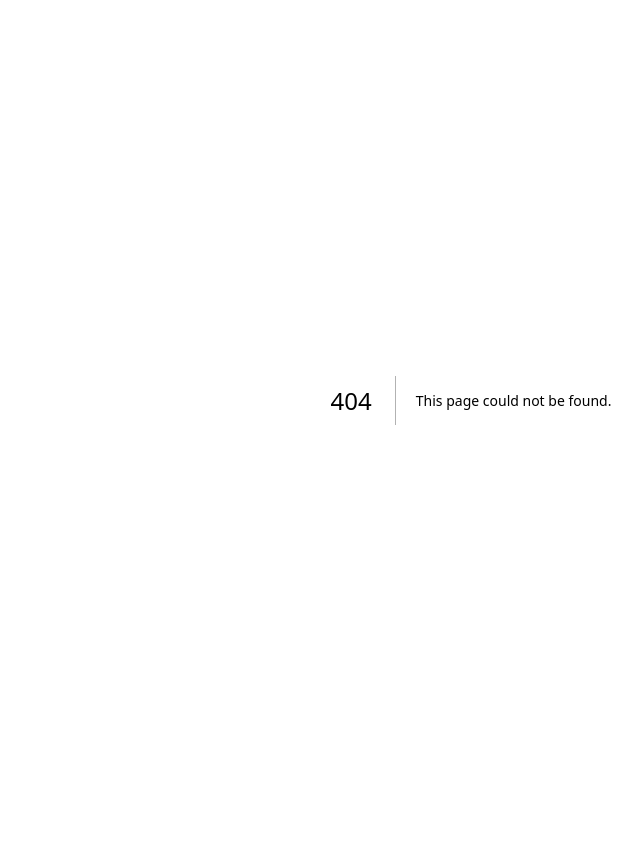
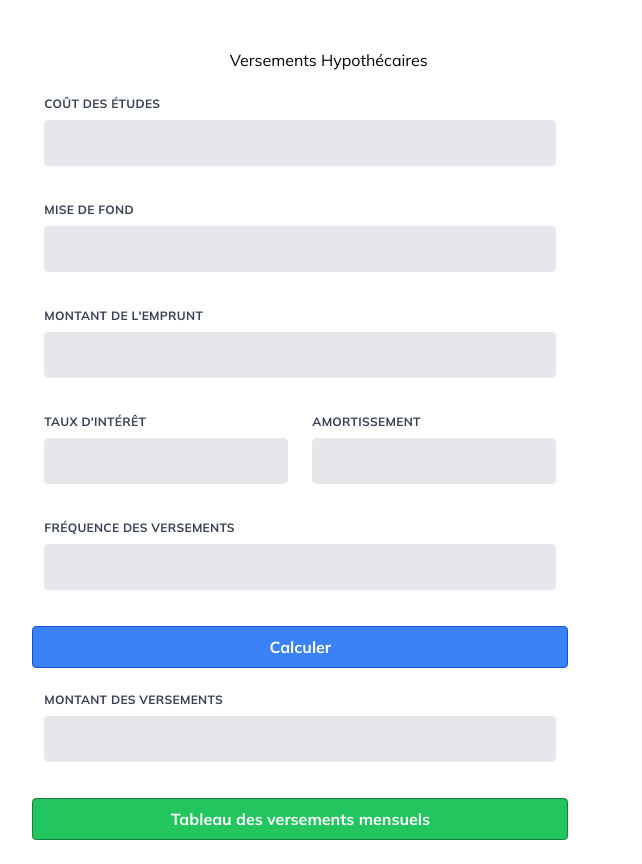
Before and after one commit to mattheri/academoney, a Next.js app: page /versementsHypothecaires in a window 1280 px wide. Before the commit this address had no page. Shown: the whole page, without its empty margins (169-811 px from the left). Before the commit the page ends 800 px from the top, so only its background shows below. Built offline with nearby package versions, Linux system fonts and the light colour scheme.

Commit message:
formulaire des versements hypothécaires

```diff
--- /dev/null
+++ b/app/versementsHypothecaires/page.tsx
@@ -0,0 +1,171 @@
+"use client"
+
+import { columnTransformDependencies } from 'mathjs';
+import React, { useState, FormEvent } from 'react';
+
+const VersementsHypothecairesPage = () => {
+  // Utilisation du hook useState pour gérer les états de email et password
+  const [cout, setCout] = useState('');
+  const [MiseFond, setMiseFond] = useState('');
+  const [Montant, setMontant] = useState('');
+  const [Taux, setTaux] = useState('');
+  const [Amortissement, setAmortissement] = useState('');
+  const [Frequence, setFrequence] = useState('');
+  const [MontantVersement, setMontantVersement] = useState('');
+  //const [password, setPassword] = useState('');
+
+  // Fonction pour gérer la soumission du formulaire
+  const handleSubmit = (e: FormEvent<HTMLFormElement>) => {
+    e.preventDefault();
+  };
+
+
+  return (
+    <div>
+      <div class="w-2/3 my-6 mx-auto">
+        <div>
+          <h2 class="w-2/3 py-6 text-center">Versements Hypothécaires</h2>
+        </div>
+
+
+
+
+
+        <form onSubmit={handleSubmit} class="w-full max-w-lg">
+
+
+        <div class="flex flex-wrap -mx-3 mb-6">
+            <div  class="w-full px-3">
+                    <label
+                    htmlFor="cout"
+                    class="block uppercase tracking-wide text-gray-700 text-xs font-bold mb-2" for="grid-password"
+                     >Coût des études</label>
+                    <input
+                    type="text"
+                    id="cout"
+                    value={cout}
+                    onChange={(e) => setCout(e.target.value)}
+                    required
+                    class="appearance-none block w-full bg-gray-200 text-gray-700 border border-gray-200 rounded py-3 px-4 mb-3 leading-tight focus:outline-none focus:bg-white focus:border-gray-500"
+                    />
+            </div>
+        </div>
+
+        <div class="flex flex-wrap -mx-3 mb-6">
+            <div  class="w-full px-3">
+                    <label
+                    htmlFor="MiseFond"
+                    class="block uppercase tracking-wide text-gray-700 text-xs font-bold mb-2"
+                     >Mise de fond</label>
+                    <input
+                    type="text"
+                    id="MiseFond"
+                    value={MiseFond}
+                    onChange={(e) => setMiseFond(e.target.value)}
+                    required
+                    class="appearance-none block w-full bg-gray-200 text-gray-700 border border-gray-200 rounded py-3 px-4 mb-3 leading-tight focus:outline-none focus:bg-white focus:border-gray-500"
+                    />
+            </div>
+        </div>
+
+
+        <div class="flex flex-wrap -mx-3 mb-6">
+            <div  class="w-full px-3">
+                    <label
+                    htmlFor="Montant"
+                    class="block uppercase tracking-wide text-gray-700 text-xs font-bold mb-2"
+                     >Montant de l'emprunt</label>
+                    <input
+                    type="text"
+                    id="Montant"
+                    value={Montant}
+                    onChange={(e) => setMontant(e.target.value)}
+                    class="appearance-none block w-full bg-gray-200 text-gray-700 border border-gray-200 rounded py-3 px-4 mb-3 leading-tight focus:outline-none focus:bg-white focus:border-gray-500"
+                    />
+            </div>
+        </div>
+
+        <div class="flex flex-wrap -mx-3 mb-6">
+            <div  class="w-full md:w-1/2 px-3 mb-6 md:mb-0">
+                    <label
+                    htmlFor="Taux"
+                    class="block uppercase tracking-wide text-gray-700 text-xs font-bold mb-2"
+                     >Taux d'intérêt</label>
+                    <input
+                    type="text"
+                    id="Taux"
+                    value={Taux}
+                    onChange={(e) => setTaux(e.target.value)}
+                    class="appearance-none block w-full bg-gray-200 text-gray-700 border border-gray-200 rounded py-3 px-4 mb-3 leading-tight focus:outline-none focus:bg-white focus:border-gray-500"
+                    />
+            </div>
+
+            <div  class="w-full md:w-1/2 px-3 mb-6 md:mb-0">
+                    <label
+                    htmlFor="Amortissement"
+                    class="block uppercase tracking-wide text-gray-700 text-xs font-bold mb-2"
+                     >Amortissement</label>
+                    <input
+                    type="text"
+                    id="Amortissement"
+                    value={Amortissement}
+                    onChange={(e) => setAmortissement(e.target.value)}
+                    class="appearance-none block w-full bg-gray-200 text-gray-700 border border-gray-200 rounded py-3 px-4 mb-3 leading-tight focus:outline-none focus:bg-white focus:border-gray-500"
+                    />
+            </div>
+        </div>
+
+
+
+
+        <div class="flex flex-wrap -mx-3 mb-6">
+            <div  class="w-full px-3">
+                    <label
+                    htmlFor="Frequence"
+                    class="block uppercase tracking-wide text-gray-700 text-xs font-bold mb-2"
+                     >Fréquence des versements</label>
+                    <input
+                    type="text"
+                    id="Frequence"
+                    value={Frequence}
+                    onChange={(e) => setFrequence(e.target.value)}
+                    class="appearance-none block w-full bg-gray-200 text-gray-700 border border-gray-200 rounded py-3 px-4 mb-3 leading-tight focus:outline-none focus:bg-white focus:border-gray-500"
+                    />
+            </div>
+        </div>
+
+        <div class="flex flex-wrap -mx-3 mb-6">
+            <button class="w-full bg-blue-500 hover:bg-blue-700 text-white font-bold py-2 px-4 border border-blue-700 rounded">Calculer</button>
+        </div>
+
+        <div class="flex flex-wrap -mx-3 mb-6">
+            <div  class="w-full px-3">
+                    <label
+                    htmlFor="MontantVersement"
+                    class="block uppercase tracking-wide text-gray-700 text-xs font-bold mb-2"
+                     >Montant des versements</label>
+                    <input
+                    type="text"
+                    id="MontantVersement"
+                    value={MontantVersement}
+                    onChange={(e) => setMontantVersement(e.target.value)}
+                    class="appearance-none block w-full bg-gray-200 text-gray-700 border border-gray-200 rounded py-3 px-4 mb-3 leading-tight focus:outline-none focus:bg-white focus:border-gray-500"
+                    />
+            </div>
+        </div>
+
+        <div class="flex flex-wrap -mx-3 mb-6">
+            <button class="w-full bg-green-500 hover:bg-green-700 text-white font-bold py-2 px-4 border border-green-700 rounded">Tableau des versements mensuels</button>
+        </div>
+
+
+
+
+        </form>
+      </div>
+    </div>
+  );
+};
+
+
+export default VersementsHypothecairesPage;
--- a/package.json
+++ b/package.json
@@ -11,7 +11,7 @@
   "dependencies": {
     "cva": "npm:class-variance-authority@^0.7.0",
     "mathjs": "^12.4.2",
-    "next": "14.2.2",
+    "next": "^14.2.2",
     "react": "^18",
     "react-dom": "^18",
     "tailwind-merge": "^2.3.0"
```
